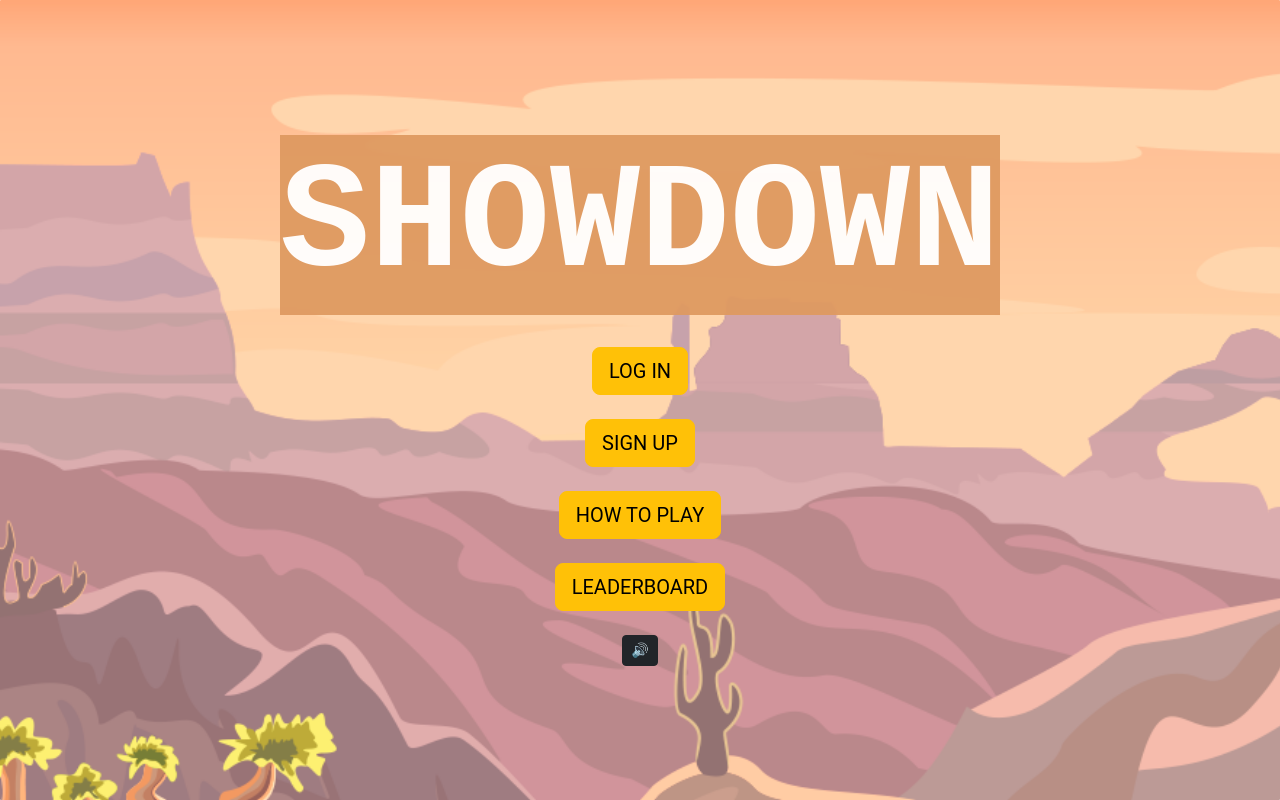
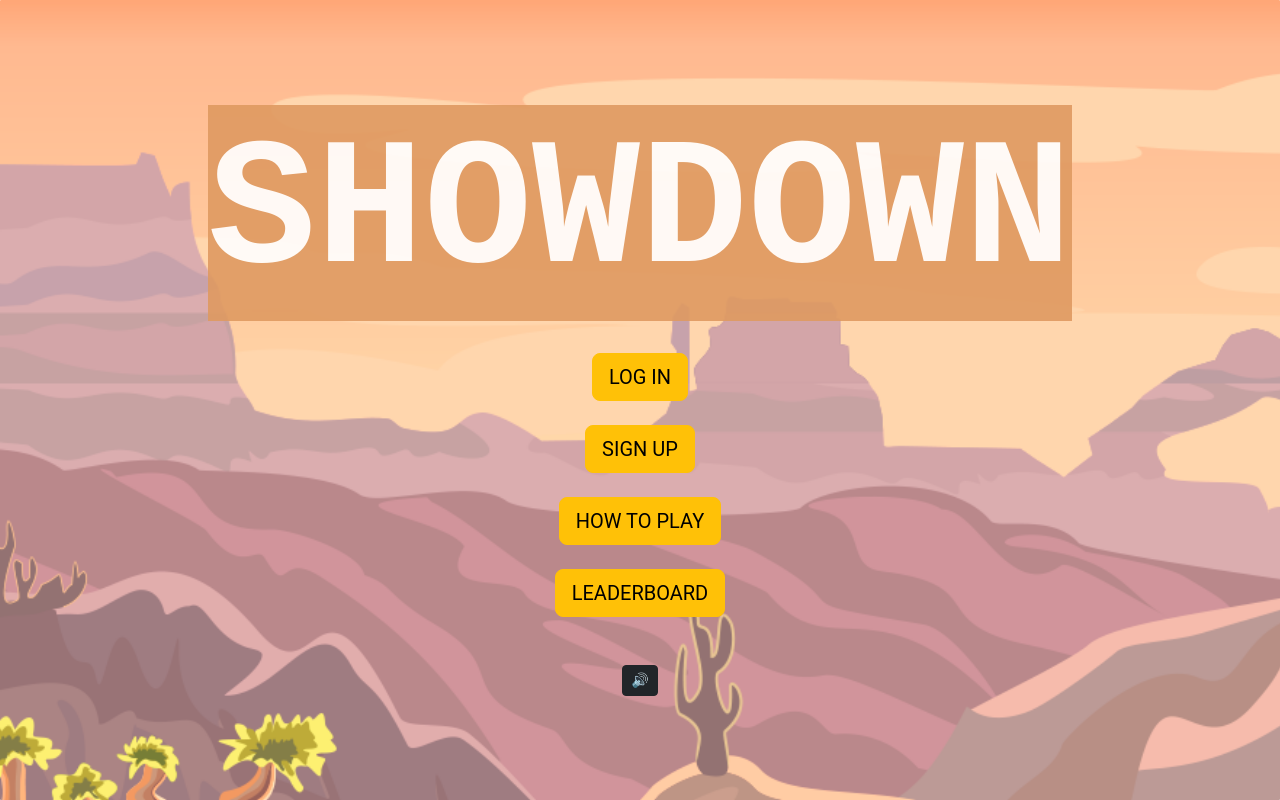
Before and after one commit to DrProfDavis/shootem-up-showdown, a React (Create React App) app in the folder client/: page /home in a window 1280 px wide. Built offline with nearby package versions, Linux system fonts and the light colour scheme.

Commit message:
updated styling

```diff
--- a/client/src/App.css
+++ b/client/src/App.css
@@ -194,12 +194,12 @@ Home.css .main-container {
 .center h1 {
   text-align: center;
   font-weight: bold;
-  font-size: 150px;
+  font-size: 180px;
   color: white;
   font-family: 'Source Code Pro', monospace;
-  font-weight: bold;
+  font-weight: bolder;
   background-color: rgb(223, 154, 97);
-  opacity: 95%;
+  opacity: 90%;
   text-transform: uppercase;
 }
 
--- a/client/src/pages/Home.js
+++ b/client/src/pages/Home.js
@@ -75,6 +75,8 @@ const Home = () => {
           ) : null}
         </nav>
 
+        <br></br>
+
         {!isPlaying && (
           <button class="btn btn-sm btn-dark btn-block" onClick={startBackgroundMusic}>
             🔊
--- a/client/src/pages/HowToPlay.js
+++ b/client/src/pages/HowToPlay.js
@@ -7,7 +7,10 @@ const HowToPlay = () => {
   return (
     <div className="howtoplay main-container center content">
       <main>
-        <button><Link to="/home">Click here to go back</Link></button>
+        <Link to="/home"><button class="btn btn-lg btn-light btn-block">🔙 HOME</button></Link>
+
+        <br></br>
+        <br></br>
 
         <h1>HowToPlay</h1>
         <p>Practice your aim here in the wild west!</p>
```
